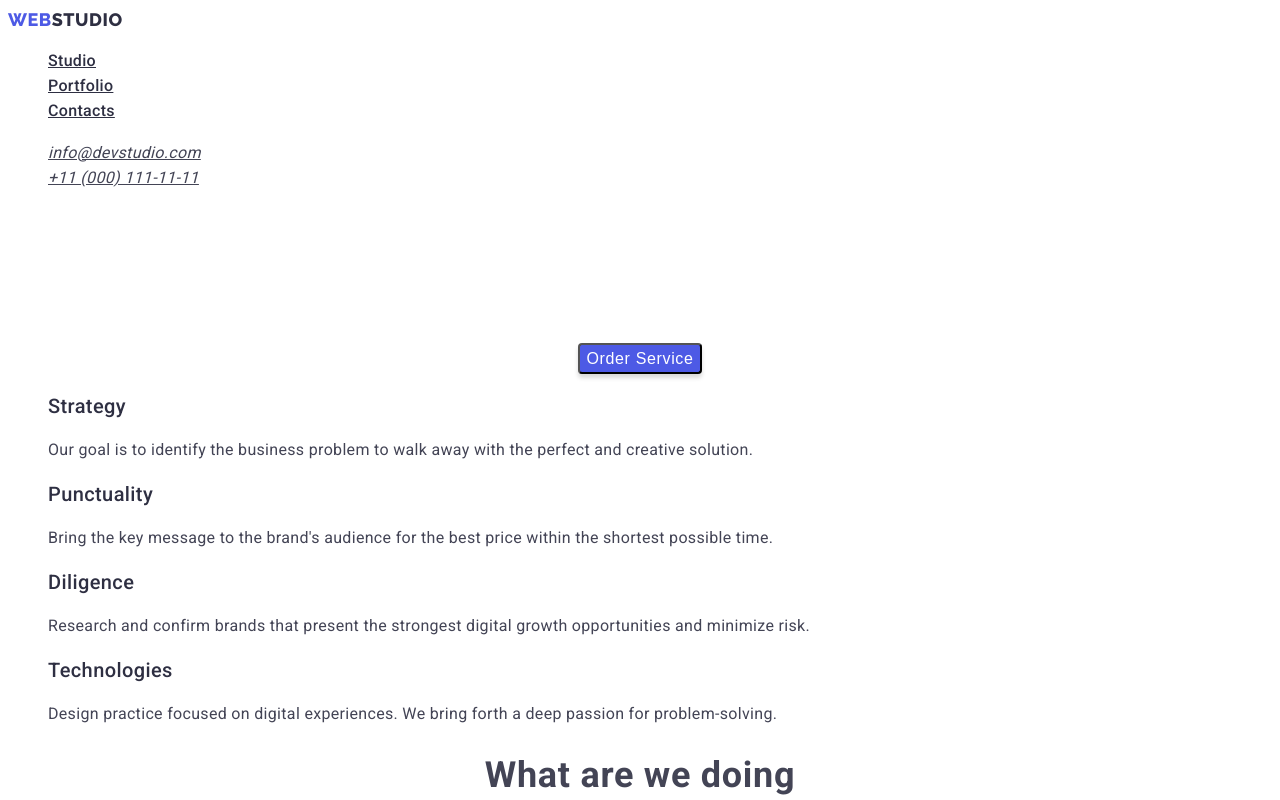
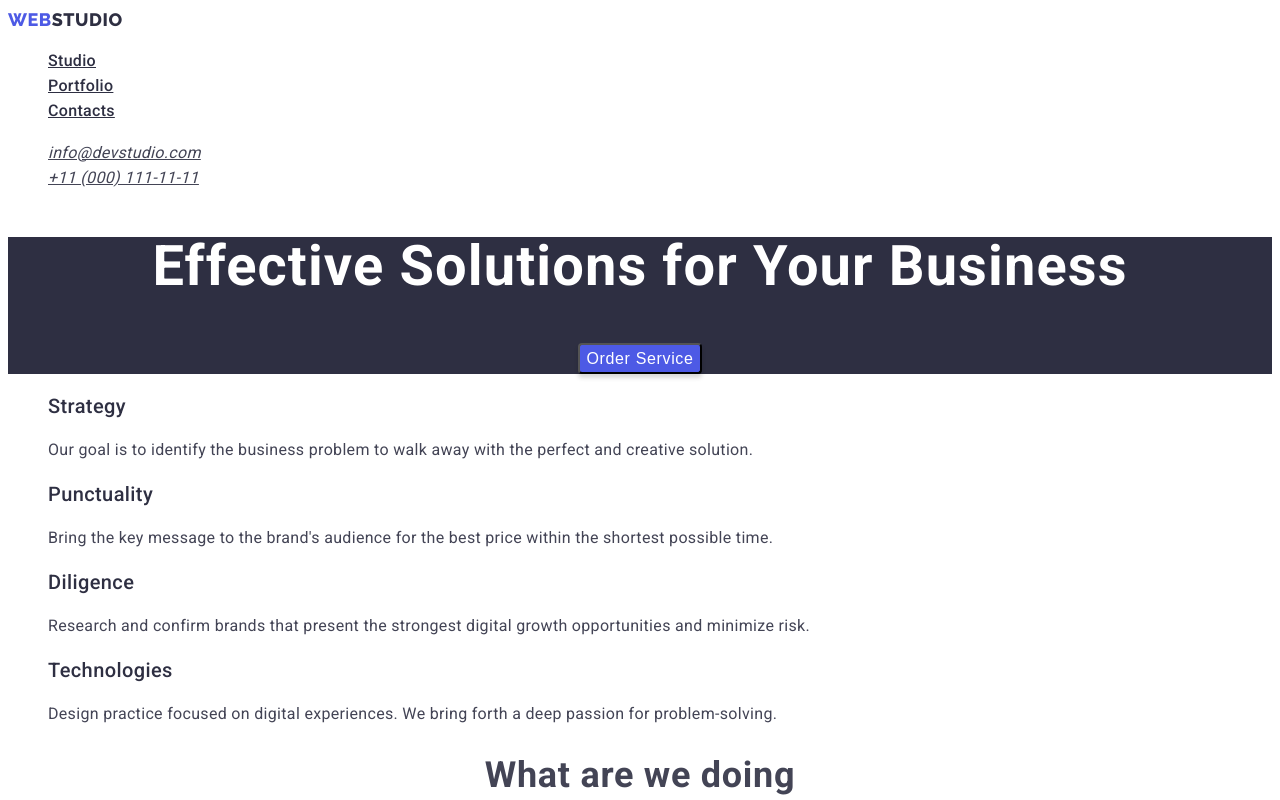
Before and after one commit to IT-Noob69/goit-markup-hw-02, a plain HTML site: page index.html in a window 1280 px wide. Shown: the top 800 px of the page. Drawn offline with Linux system fonts and the light colour scheme.

Commit message:
Update style.css

```diff
--- a/css/style.css
+++ b/css/style.css
@@ -11,7 +11,7 @@
 body {
   font-family: 'Roboto', sans-serif;
   color: var(--slate-color);
-  background-color: var(--bg-color);
+  background-color: var(--white-color);
 }
 
 ul {
@@ -79,7 +79,7 @@ ul {
 }
 
 .hero {
-  color: var(--navyblue-color);
+  background-color: var(--navyblue-color);
   text-align: center;
 }
 
```
